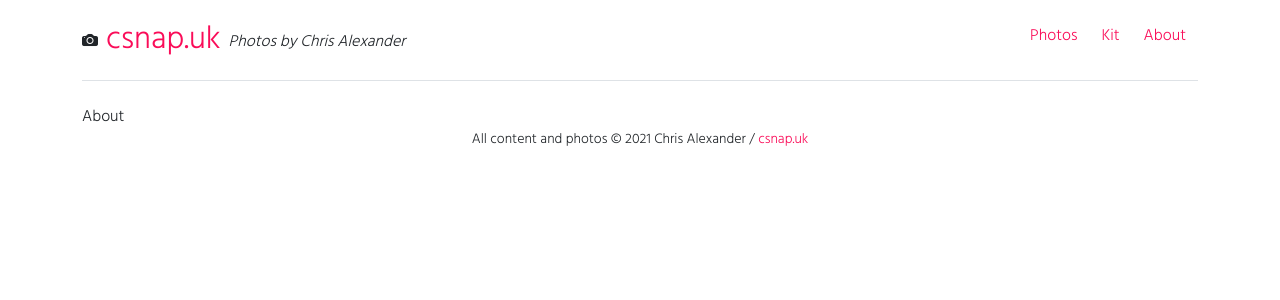
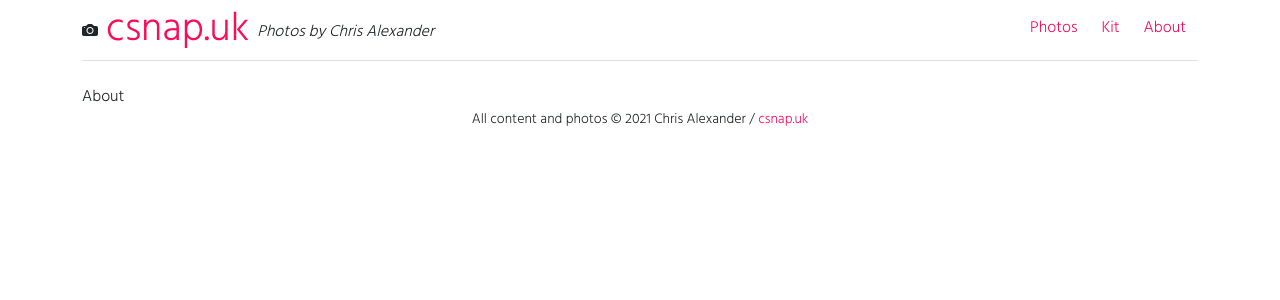
Before and after one commit to chrisalexander/csnap.uk, a Jekyll site: the page built from about/index.html, in a window 1280 px wide. Shown: the top 300 px of the page. Built offline with Jekyll 4.4.1, drawn with Linux system fonts in a browser that asks for light colours.

Commit message:
Fix header

```diff
--- a/_layouts/base.html
+++ b/_layouts/base.html
@@ -19,14 +19,14 @@
 
 <body>
     <div class="container">
-        <header class="d-flex flex-wrap justify-content-center py-3 mb-4 border-bottom">
-            <a href="/" class="d-flex align-items-center mb-3 mb-md-0 me-md-auto text-dark text-decoration-none">
+        <header class="d-flex flex-wrap justify-content-center mb-4 me-5 me-sm-auto border-bottom">
+            <a href="/" class="d-flex align-items-center me-auto text-dark text-decoration-none">
                 <i class="bi-camera-fill me-2 mt-1"></i>
-                <span class="fs-2 crikey">csnap.uk</span>
+                <span class="fs-1 crikey">csnap.uk</span>
                 <span class="fs-6 ms-2 mt-1"><em>Photos by Chris Alexander</em></span>
             </a>
 
-            <ul class="nav nav-pills">
+            <ul class="nav nav-pills mt-sm-2">
                 <li class="nav-item"><a href="/" class="nav-link">Photos</a></li>
                 <li class="nav-item"><a href="/camera-kit" class="nav-link">Kit</a></li>
                 <li class="nav-item"><a href="/about" class="nav-link">About</a></li>
--- a/style.css
+++ b/style.css
@@ -14,10 +14,6 @@
 .crikey:hover,
 .nav-link:hover {
     color: #7A062B;
-}
-
-.nav {
-    margin-left: 1rem;
 }
 
 .nav-link {
@@ -94,3 +90,8 @@
     margin-right: auto;
     max-width: 100%;
 }
+
+.modal-footer {
+    justify-content: space-between;
+    padding: .25rem .5rem;
+}
```
